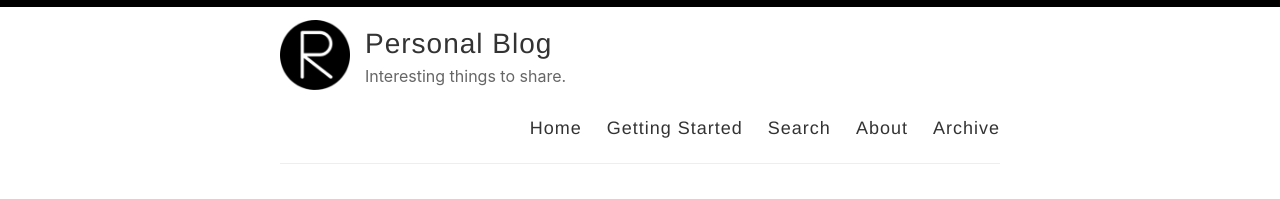
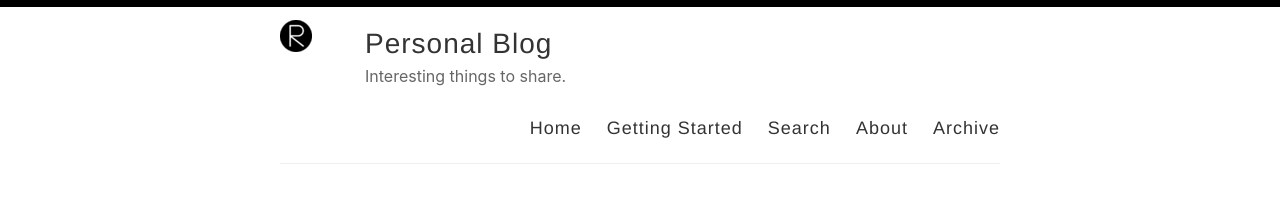
Before and after one commit to tiebingzhang/tiebingzhang.github.io, a Jekyll site: the page built from index.html, in a window 1280 px wide. Shown: the top 199 px of the page. Built offline with Jekyll 4.4.1, drawn with Linux system fonts in a browser that asks for light colours; the list of posts is cut into pages by our own code.

Commit message:
Update _config.yml

```diff
--- a/_config.yml
+++ b/_config.yml
@@ -12,7 +12,7 @@ author: Tiebing Zhang
 description: Interesting things to share.
 
 # URL of your avatar or profile pic (you could use your GitHub profile pic)
-avatar: /images/reverie.png
+avatar: /images/favicon-32x32.png
 
 #
 # Flags below are optional
```
